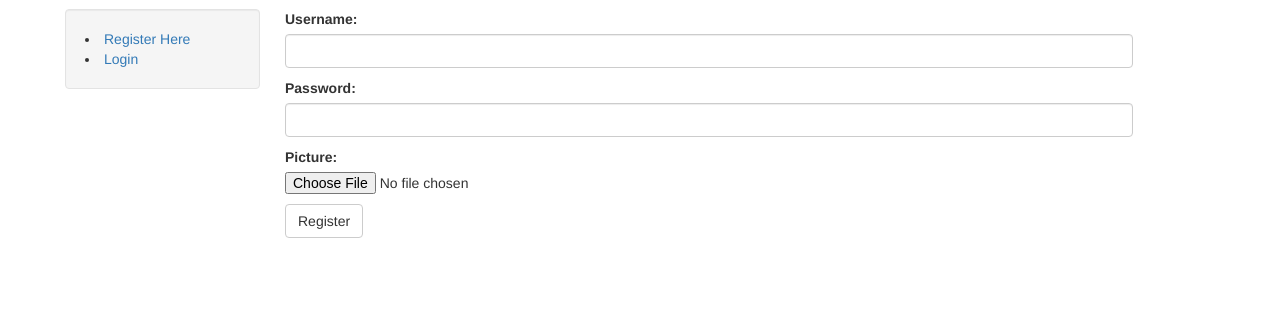
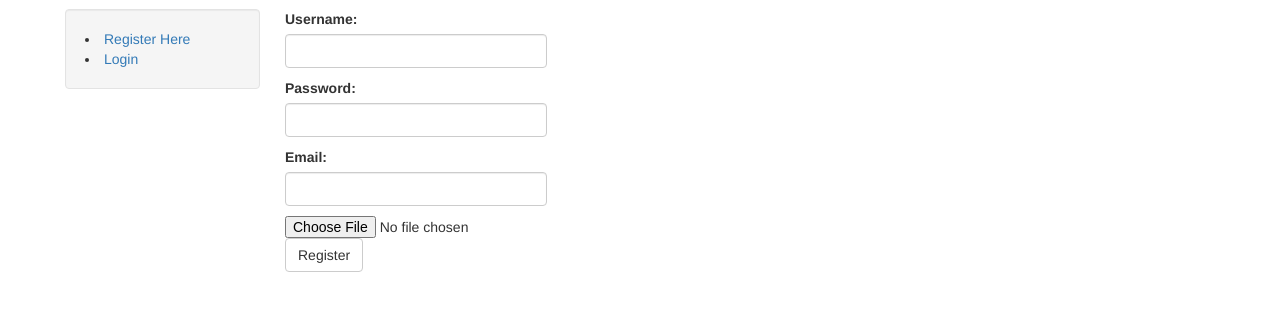
Before and after one commit to fenimore/obligarcy, a Django app: page /register/ in a window 1280 px wide. Shown: the part 51-362 px from the top of the page. Run offline with Django 3.2, Linux system fonts and the light colour scheme; parts of the project's set-up code (start-up, migrations or seed data) failed here and were passed over; some libraries are stand-ins or nearby versions.

Commit message:
broke the userprofile somehow

```diff
--- a/obligarcy/forms.py
+++ b/obligarcy/forms.py
@@ -15,19 +15,24 @@ class UserForm(forms.ModelForm):
         {'class': 'form-control'}))
     username = forms.CharField(widget=forms.TextInput(attrs=
         {'class': 'form-control'}))
+    email = forms.CharField(widget=forms.TextInput(attrs=
+            {'class': 'form-control'}))
 
     class Meta:
         model = User
-        fields = ['username', 'password']
+        fields = ['username', 'password', 'email']
 
 
 class UserProfileForm(forms.ModelForm):
     picture = forms.FileInput(attrs=
         {'class': 'form-control'})
-
+    location = forms.CharField(widget=forms.TextInput(attrs=
+        {'class': 'form-control'}))
+    bio = forms.CharField(widget=forms.TextInput(attrs=
+            {'class': 'form-control'}))
     class Meta:
         model = UserProfile
-        fields = ['picture']
+        fields = ['picture', 'location', 'bio']
 
 
 class SubForm(forms.Form):
--- a/obligarcy/models.py
+++ b/obligarcy/models.py
@@ -9,16 +9,14 @@ def pkgen():
     pk = sha1(str(random()).encode('utf-8')).hexdigest().lower()[:6]
     return pk
 
-
-#     mykey = models.CharField(max_length=6, primary_key=True, default=pkgen)
-# non sequential ids:
-# http://stackoverflow.com/questions/3759006/generating-a-non-sequential-id-pk-for-a-django-model
 class UserProfile(models.Model):
     # This line is required. Links UserProfile to a User model instance.
     user = models.OneToOneField(User)
     # The additional attributes we wish to include.
-    website = models.URLField(blank=True)
-    picture = models.ImageField(upload_to='profile_images', blank=True)
+    website = models.URLField(null=True)
+    picture = models.ImageField(upload_to='profile_images', null=True)
+    location = models.CharField(max_length='20', null=True)
+    bio = models.CharField(max_length='144', null=True)
     # Mlehm/bio
     # Location
     def str(self):
@@ -38,21 +36,15 @@ class Submission(models.Model):
 
 class Contract(models.Model):
     id = models.CharField(max_length=6, primary_key=True, default=pkgen, unique=True)
-    #body = models.CharField(max_length=200)
     preamble = models.CharField(max_length=150, null=True)
     conditions = models.CharField(max_length=400, null=True)
     penalties = models.CharField(max_length=200, null=True)
-    # Preamble
-    # Conditions
-    # Penalties
     start_date = models.DateTimeField('start date')
     end_date = models.DateTimeField('end date')
     frequency = models.CharField(max_length=2, default='O')
-    #deadline_list = models.CharField(max_length=3000, default='')
     deadline_has_past = models.BooleanField(default=False)
     users = models.ManyToManyField(User)
     submissions = models.ManyToManyField(Submission)
-    #deadline_has_past = models.BooleanField(False)
 
     def __str__(self):              # __unicode__ or str
         return self.preamble
--- /dev/null
+++ b/obligarcy/templates/obligarcy/404.html
@@ -0,0 +1 @@
+This page does not exist | you are not permitted to view this page
--- a/obligarcy/templates/obligarcy/base.html
+++ b/obligarcy/templates/obligarcy/base.html
@@ -30,6 +30,11 @@ ul a:hover {
     text-decoration: none;
     }
 
+    #deadline_list{
+        width: 100%;
+        height: 115px;
+        overflow: auto;
+    }
 </style>
 {{ form.media }}
 
--- a/obligarcy/templates/obligarcy/contract.html
+++ b/obligarcy/templates/obligarcy/contract.html
@@ -17,11 +17,13 @@
     <div class="panel panel-default">
       <div class="panel-body">
         Frequency: {{ contract.frequency }}<br>
+        <div id='deadline_list'>
         {% for deadline in deadlines %}
 
         {{deadline.deadline}}<br>
 
         {% endfor %}<br>
+        </div>
         {% if user.is_authenticated %}<br>
         <a class='btn btn-default' href=/submit/{{ contract.id }}>Submit a text</a>
         {% endif %}<br>
--- a/obligarcy/templates/obligarcy/firehose.html
+++ b/obligarcy/templates/obligarcy/firehose.html
@@ -6,8 +6,9 @@
 {% if contracts %}
     <ul>
     {% for contract in contracts %}
-        <li><a href="/contract/{{ contract.id }}/">{{ contract.body }}</a></li>
+        <li><a href="/contract/{{ contract.id }}/">{{ contract.preamble }}</a></li>
         {{ contract.end_date}}
+        <br>
     {% endfor %}
     </ul>
 {% else %}
@@ -33,7 +34,8 @@
     <ul>
     {% for submission in submissions %}
         <li><a href="/submission/{{ submission.id }}/">{{ submission.body }}</a></li>
-        {{ post.contract }} @ {{ submission.pub_date}}
+        {{ submission.contract.preamble }} @ {{ submission.pub_date}} for {{submission.deadline.deadline }}
+<br>
     {% endfor %}
     </ul>
 {% else %}
--- a/obligarcy/templates/obligarcy/login.html
+++ b/obligarcy/templates/obligarcy/login.html
@@ -1,7 +1,8 @@
 {% extends "obligarcy/base.html" %}
 
 {% block content %}
-
+<div class='row'>
+  <div class='col-md-4'>
         <h1>Login</h1>
 
         <form id="login_form" method="post" action="/login/">
@@ -13,5 +14,6 @@
 
             <input class='btn btn-default' type="submit" value="Login" />
         </form>
-
+  </div>
+</div>
 {% endblock content %}
--- a/obligarcy/templates/obligarcy/register.html
+++ b/obligarcy/templates/obligarcy/register.html
@@ -1,7 +1,8 @@
 {% extends "obligarcy/base.html" %}
 
 {% block content %}
-
+<div class='row'>
+  <div class='col-md-4'>
         <form id="user_form" method="post" action="/register/"
                 enctype="multipart/form-data">
 
@@ -11,11 +12,12 @@
                  (<p>) element. This ensures each element appears on a new line,
                  making everything look neater. -->
             {{ user_form.as_p }}
-            {{ profile_form.as_p }}
+            {{ profile_form.picture }}
 
             <!-- Provide a button to click to submit the form. -->
             <input class='btn btn-default' type="submit" name="submit" value="Register" />
         </form>
-
+  </div>
+</div>
 
 {% endblock content %}
--- a/obligarcy/templates/obligarcy/submit.html
+++ b/obligarcy/templates/obligarcy/submit.html
@@ -24,7 +24,9 @@ Text
 <br>
 Submit for deadline:
 {{ form.deadline }}
-
+{% for deadline in deadlines %}
+{{ deadline.deadline }}
+{% endfor %}
 <input type="submit" value="submit" class='btn btn-default'/>
 </form>
 </div></div>
--- a/obligarcy/views.py
+++ b/obligarcy/views.py
@@ -27,20 +27,24 @@ def register(request):
     registered = False
     if request.method == 'POST':
         user_form = UserForm(data=request.POST)
-        profile_form = UserProfileForm(data=request.POST)
-        if user_form.is_valid() and profile_form.is_valid():
+        #profile_form = UserProfileForm(data=request.POST)
+        if user_form.is_valid():
+            print(('yup'))
+        if user_form.is_valid():# and profile_form.is_valid()
             user = user_form.save()
             user.set_password(user.password)
             user.save()
-            profile = profile_form.save(commit=False)
-            profile.user = user
-            if 'picture' in request.FILES:
-                profile.picture = request.FILES['picture']
-            profile.save()
+            #profile = profile_form.save(commit=False)
+            #profile.user = user
+            #profile.email = request.POST['email']
+            #profile.location = request.POST['location']
+            #if 'picture' in request.FILES:
+            #    profile.picture = request.FILES['picture']
+            #profile.save()
             registered = True
             return HttpResponseRedirect('/login/')
         else:
-            print((user_form.errors, profile_form.errors))
+            print((user_form.errors))#, profile_form.errors
     user_form = UserForm()
     profile_form = UserProfileForm()
     return render(request, 'obligarcy/register.html',
@@ -121,10 +125,12 @@ def show_sub(request, submission_id):
     author = submission.user
     contracts = submission.contract_set.all()
     word_count = len(submission.body.split())
+    deadline = submission.deadline_set.all().first()
     for c in contracts:
         contract = c
     return render(request, template, {'submission': submission,
-         'author':author, 'contract':contract, 'word_count':word_count})
+         'author':author, 'contract':contract, 'word_count':word_count,
+          'deadline':deadline})
 
 
 def submit(request, contract_id):
@@ -150,7 +156,7 @@ def submit(request, contract_id):
         word_count = len(new_sub.body.split())
         return render(request, 'obligarcy/submission.html',
                     {'submission': new_sub, 'contract': c,
-                         'word_count': word_count, 'deadlines': d})
+                         'word_count': word_count, 'deadline': d})
         #else:
         #    print(('form not valid?'))
         #    return render(request, 'obligarcy/submit.html', {'error_message':'something went wrong'})
@@ -162,12 +168,14 @@ def submit(request, contract_id):
         dls = c.deadline_set.all()
         deadlines = []
         for deadline in dls:
-            if deadline.submission == None:
-                deadlines.append(deadline)
+            if not deadline.submission:
+                deadlines.append(deadline) # This won't work until I can get the form to work
         return render(request, 'obligarcy/submit.html', {'form': form,
          'contract_id': contract_id, 'deadlines': deadlines})
          #'form': form,
-
+#TODO: get form to work with deadlines so that I can prune the completed deadlines
+#TODO: and so that I can store the data as DateField, so it displays better
+#TODO: Change DateTimeField to DateField
 
 ##########################
 # Contract Views
@@ -197,16 +205,22 @@ def challenge(request):
             if request.POST['third_signee']:
                 u3 = User.objects.get(id=request.POST['third_signee'])
                 u3.contract_set.add(contract)
-            deadline_list = pd.date_range(contract.start_date,
-                 contract.end_date, freq=contract.frequency)
-            deadline_list = deadline_list.to_pydatetime()
-            for deadline in deadline_list:
-                deadline = str(deadline)
+            if request.POST['fourth_signee']:
+                u4 = User.objects.get(id=request.POST['fourth_signee'])
+                u4.contract_set.add(contract)
+            if contract.frequency == 'O':
+                deadline_list = []
+                deadline = str(request.POST['end_date'])
                 d = Deadline(deadline=deadline, contract_id=contract.id)
                 d.save()
-            #deadline_pickle = pickle.dump(deadline_list)
-            #deadline_json = json.dumps(deadline_list)
-            #contract.deadline_list = deadline_list
+            else:
+                deadline_list = pd.date_range(contract.start_date,
+                 contract.end_date, freq=contract.frequency)
+                deadline_list = deadline_list.to_pydatetime()
+                for deadline in deadline_list:
+                    deadline = str(deadline) # I have to string it, else it won't work with forms?
+                    d = Deadline(deadline=deadline, contract_id=contract.id)
+                    d.save()
             contract.save()
             signees = contract.users.all()
             deadlines = contract.deadline_set.all()
```
Also changed, not shown: db.sqlite3, obligarcy/migrations/0019_auto_20151015_1836.py (added).
